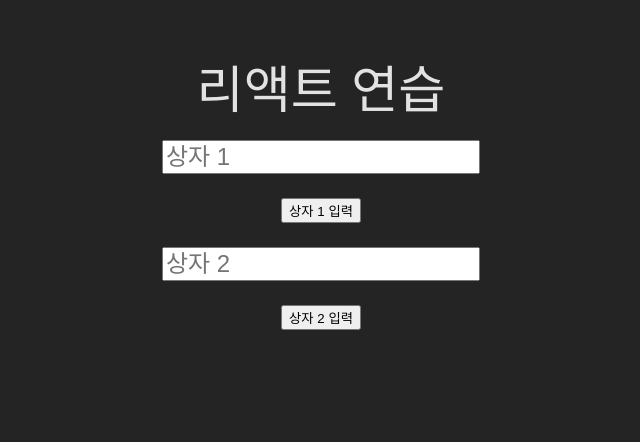
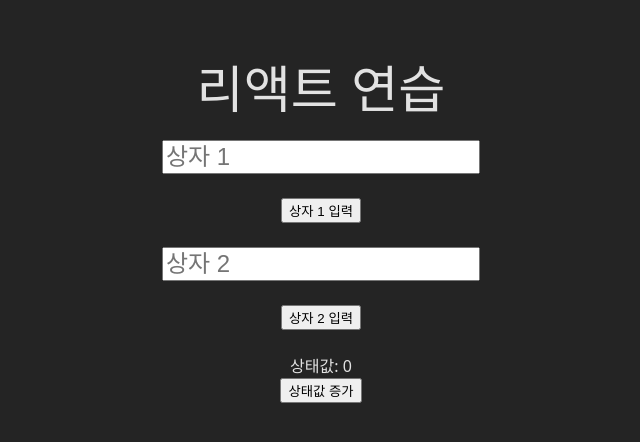
Before and after one commit to osparking/react-exercise, a React (Vite) app: page / in a window 1280 px wide. Shown: the top 442 px of the page, without its empty margins (319-959 px from the left). Built offline with nearby package versions, Linux system fonts and the light colour scheme.

Commit message:
useref change doesn't cause rerendering

```diff
--- a/src/App.jsx
+++ b/src/App.jsx
@@ -15,6 +15,15 @@ function App() {
   const focusLost = (e) => {
     e.target.style.backgroundColor = "white";
   }
+  const[count, setCount] = useState(0);
+
+  useEffect(() => {
+    console.log("리랜더됨");
+  });
+
+  const incCount = () => {
+    setCount(c => c+1);
+  }
 
   return (
     <div className="mt-5">
@@ -29,6 +38,9 @@ function App() {
         onBlur={focusLost}/>
       <br/>
       <button onClick={setFocusBox2}>상자 2 입력</button>
+      <br />
+      <p>상태값: {count}</p>
+      <button onClick={incCount}>상태값 증가</button>
     </div>
   )
 }
```
